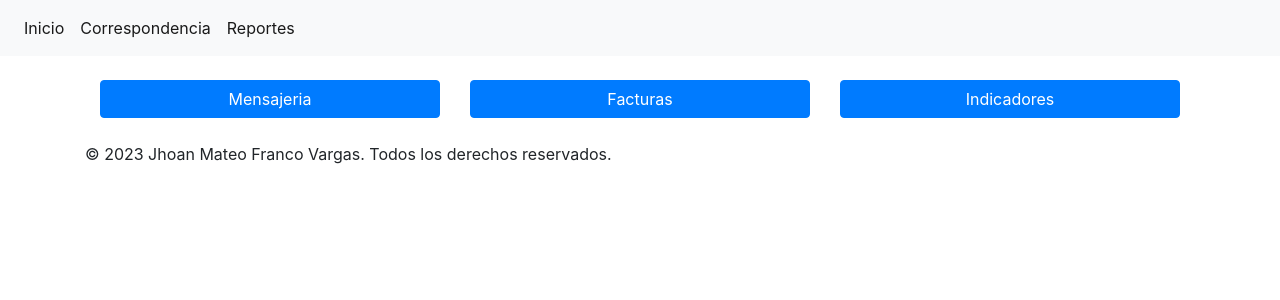
After one commit to jhfranco2/correspondenciaohsjd, a Django app: page /reportes in a window 1280 px wide. The commit adds this page. Shown: the top 300 px of the page. Run offline with Django 4.2, Linux system fonts and the light colour scheme; some libraries are stand-ins or nearby versions.

Commit message:
formulario de reportes y generacion de reporte mensajeria

```diff
--- a/correspondencia/forms.py
+++ b/correspondencia/forms.py
@@ -53,3 +53,8 @@ class LibroForm(forms.ModelForm):
             'registro_de_entrega': forms.TextInput(attrs={'class': 'form-control'}),
             'observaciones': forms.Textarea(attrs={'class': 'form-control'}),
         }
+
+
+class MensajeriaForm(forms.Form):
+    fecha_inicio = forms.DateTimeField(widget=forms.DateTimeInput(attrs={'type': 'datetime-local', 'class': 'form-control'}))
+    fecha_fin = forms.DateTimeField(widget=forms.DateTimeInput(attrs={'type': 'datetime-local', 'class': 'form-control'}))
--- a/correspondencia/templates/base.html
+++ b/correspondencia/templates/base.html
@@ -21,7 +21,7 @@
         <div class="nav navbar-nav">
             <a class="nav-item nav-link active" href="{%  url 'inicio' %}" aria-current="page">Inicio </a>
             <a class="nav-item nav-link active" href="{%  url 'correspondencia' %}" aria-current="page">Correspondencia </a>
-            <a class="nav-item nav-link active" href="#" aria-current="page">Reportes</a>
+            <a class="nav-item nav-link active" href="{%  url 'reportes' %}" aria-current="page">Reportes</a>
         </div>
         </div>
     </nav>
--- /dev/null
+++ b/correspondencia/templates/libros/reportes.html
@@ -0,0 +1,23 @@
+{% extends 'base.html' %}
+{% block tittle%}libros{% endblock %}
+{% block contenido %}
+<div class="container">
+    <div class="row">
+        <div class="col-sm-6 col-md-4">
+            <button class="btn btn-primary btn-block">
+                <a href="{% url 'generar-reporte-mensajeria' %}" class="text-white">Mensajeria</a>
+            </button>
+        </div>
+        <div class="col-sm-6 col-md-4">
+            <button class="btn btn-primary btn-block">
+                <a href="" class="text-white">Facturas</a>
+            </button>
+        </div>
+        <div class="col-sm-6 col-md-4">
+            <button class="btn btn-primary btn-block">
+                <a href="" class="text-white">Indicadores</a>
+            </button>
+        </div>
+    </div>
+</div>
+{% endblock %}
--- a/correspondencia/urls.py
+++ b/correspondencia/urls.py
@@ -8,4 +8,6 @@ urlpatterns = [
    path('crear',views.crear,name='crear'),
    path('editar/<int:id>/', views.editar, name='editar'),
    path('eliminar/<int:id>/', views.eliminar, name='eliminar'),
+   path('reportes', views.reportes,name='reportes'),
+   path('generar-reporte-mensajeria',views.generar_reporte_mensajeria,name='generar-reporte-mensajeria'),
 ]
--- a/correspondencia/views.py
+++ b/correspondencia/views.py
@@ -1,9 +1,17 @@
-from django.http import HttpResponseBadRequest
+from io import BytesIO
+from django.http import HttpResponse, HttpResponseBadRequest
 from django.shortcuts import get_object_or_404, redirect, render
 from django.core.paginator import Paginator
 from django.contrib import messages
-from correspondencia.forms import LibroForm
+from correspondencia.forms import LibroForm, MensajeriaForm
 from correspondencia.models import Libro,Ci,Zand,Gand
+from reportlab.platypus import SimpleDocTemplate, Table, TableStyle,Paragraph
+from reportlab.lib.pagesizes import letter,inch,landscape
+from reportlab.lib import colors
+from reportlab.lib.styles import ParagraphStyle
+from reportlab.lib.styles import getSampleStyleSheet
+from reportlab.lib.units import inch
+from reportlab.lib.enums import TA_CENTER
 
 #Vista del inicio
 def inicio(request):
@@ -91,3 +99,100 @@ def guardar_libro_y_dependencias(libro, sigla):
     elif sigla == 'G':
         yand = Gand(libro=libro)
         yand.save()
+
+
+def reportes(request):
+    return render(request,'libros/reportes.html')
+
+
+def generar_reporte_mensajeria(request):
+   # libros = Libro.objects.filter(fecha_entrada__range=['2023-04-05T00:00:00', '2023-04-05T13:00:00'],remitente_destinatario__istartswith= 'D')
+    if request.method == 'POST':
+        form = MensajeriaForm(request.POST)
+        if form.is_valid():
+            # procesar la fecha
+            fecha_inicio = form.cleaned_data['fecha_inicio']
+            fecha_fin = form.cleaned_data['fecha_fin']
+            #buscar los libros
+            libros_mensajeria =  Libro.objects.filter(
+                fecha_entrada__range=[fecha_inicio,fecha_fin],
+                remitente_destinatario__istartswith= 'D'
+            )
+
+            encabezado = [['id', 'sigla','fecha entrada','remitente destinatario','importancia','direccion','nombre destinatario remitente','asunto','salida','registro de entrega','observaciones']]
+            data = []
+            for libro in libros_mensajeria:
+                if libro.sigla == 'Z':
+                    id_relacionado = libro.zand.id
+                elif libro.sigla == 'G':
+                    id_relacionado = libro.gand.id
+                elif libro.sigla == 'C':
+                     id_relacionado = libro.ci.id
+                else:
+                    id_relacionado = 'ID desconocido'
+                row = [
+                    str(id_relacionado),
+                    libro.sigla if libro.sigla is not None else '',
+                    str(libro.fecha_entrada.strftime('%d/%m/%Y %H:%M')) if libro.fecha_entrada is not None else '',
+                    libro.remitente_destinatario if libro.remitente_destinatario is not None else '',
+                    libro.importancia if libro.importancia is not None else '',
+                    libro.direccion if libro.direccion is not None else '',
+                    libro.nombre_destinatario_remitente if libro.nombre_destinatario_remitente is not None else '',
+                    libro.asunto if libro.asunto is not None else '',
+                    str(libro.salida.strftime('%d/%m/%Y %H:%M')) if libro.salida is not None else '',
+                    libro.registro_de_entrega if libro.registro_de_entrega is not None else '',
+                    libro.observaciones if libro.observaciones is not None else '',
+                     ]
+                data.append(row)
+
+            return generar_pdf(encabezado + data )
+    else:
+        form = MensajeriaForm()
+    return render(request,"reportes/mensajeria.html",{'form':form})
+
+def generar_pdf(data):
+    # Crear un objeto de buffer de BytesIO
+    buffer = BytesIO()
+
+    #dimensiones de la pagina
+    page_size = landscape(letter)
+
+    # Calcular la altura de cada fila para que haya un máximo de 7 filas por página
+    max_rows_per_page = 8
+    row_height = (page_size[1] - inch) / max_rows_per_page
+
+    #estilos de los parrafos
+    styles = getSampleStyleSheet()
+    styles.add(ParagraphStyle(name='Center', alignment=TA_CENTER, fontSize=8))
+
+    #Crear una lista de objetos Paragraph para cada celda de la tabla
+    data1_paragraphs = []
+
+    #recorrer las filas y columnas para asignarles el estilo de párrafo
+    for row in data:
+        row_paragraphs = []
+        for cell in row:
+            row_paragraphs.append(Paragraph(cell, styles['Center']))
+        data1_paragraphs.append(row_paragraphs)
+
+    # Crear la tabla
+    tabla = Table(data1_paragraphs, colWidths=[22,30,55,30,30,55,55,110,55,148.5,197], rowHeights=row_height)
+
+    # Estilo de la tabla
+    estilo_tabla = TableStyle([
+        ('GRID', (0, 0), (-1, -1), 0.5, colors.black),
+        ('BOX', (0, 0), (-1, -1), 1, colors.black)
+    ])
+
+    # Aplicar el estilo a la tabla
+    tabla.setStyle(estilo_tabla)
+
+    # Generar el objeto canvas
+    doc = SimpleDocTemplate(buffer, pagesize=page_size, topMargin=0)
+
+    contenido = []
+    contenido.append(tabla)
+    doc.build(contenido)
+
+    response = HttpResponse(buffer.getvalue(), content_type='application/pdf')
+    return response
```
Also changed, not shown: correspondencia/templates/reportes/mensajeria.html (added, +9 -0 lines).
